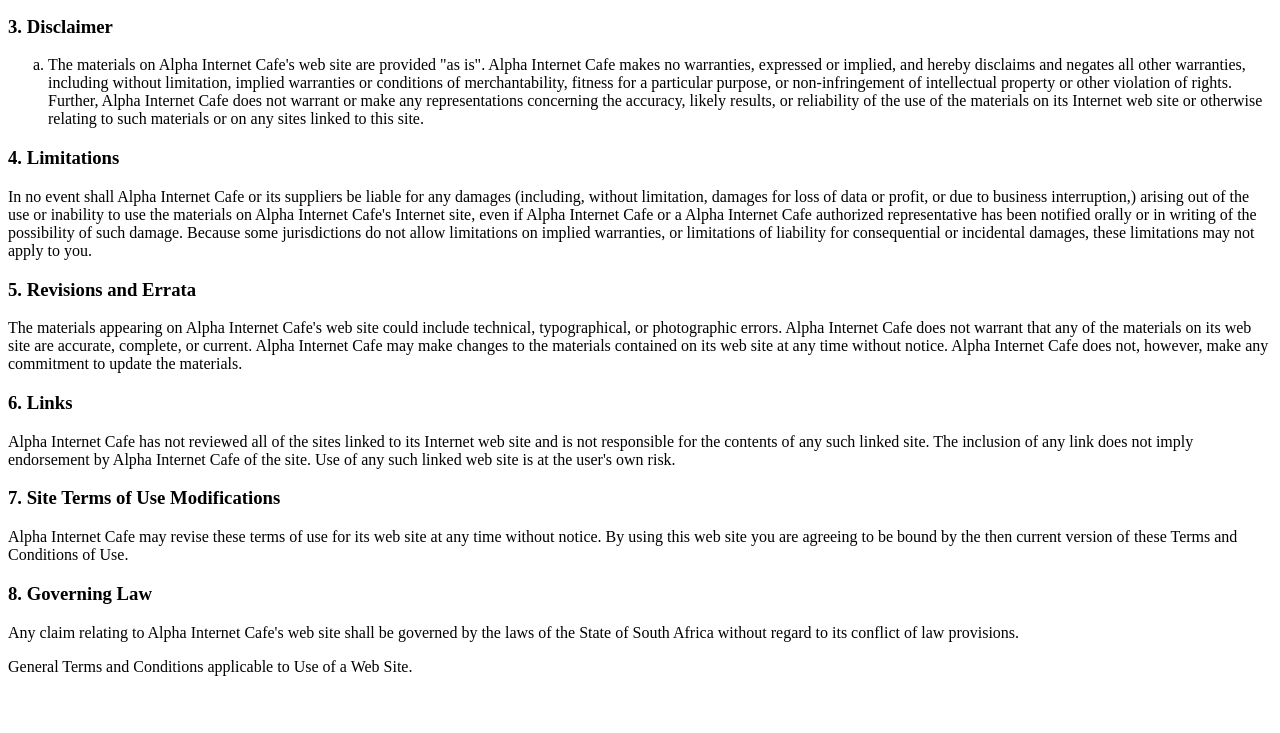
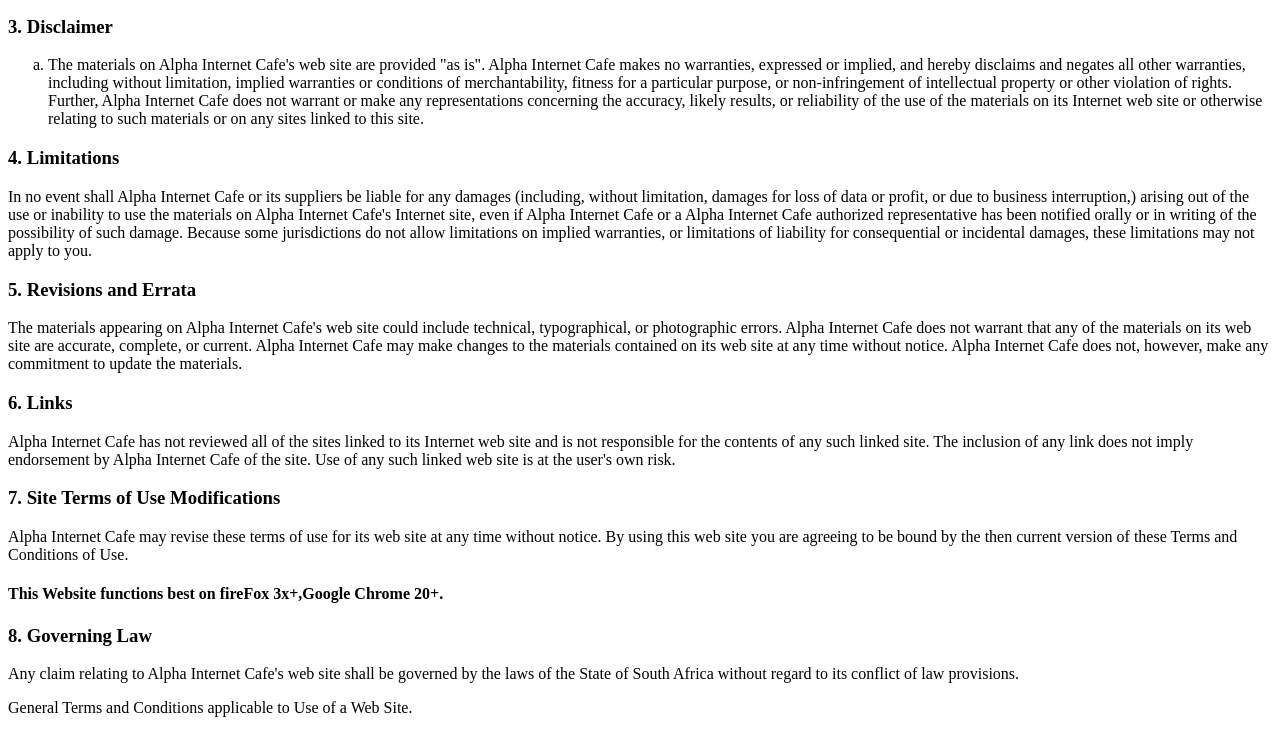
Before and after one commit to Hisoka/webTemplate, a plain HTML site: page termsConditions.html in a window 1280 px wide. Shown: the part 386-1119 px from the top of the page. Before the commit the page ends 1078 px from the top, so only its background shows below. Drawn offline with Linux system fonts and the light colour scheme.

Commit message:
Update termsConditions.html

```diff
--- a/termsConditions.html
+++ b/termsConditions.html
@@ -92,6 +92,11 @@
 <p>
 	Alpha Internet Cafe may revise these terms of use for its web site at any time without notice. By using this web site you are agreeing to be bound by the then current version of these Terms and Conditions of Use.
 </p>
+<p>
+	<h4>
+	This Website functions best on fireFox 3x+,Google Chrome 20+.
+	</h4>
+</p>
 
 <h3>
 	8. Governing Law
```
